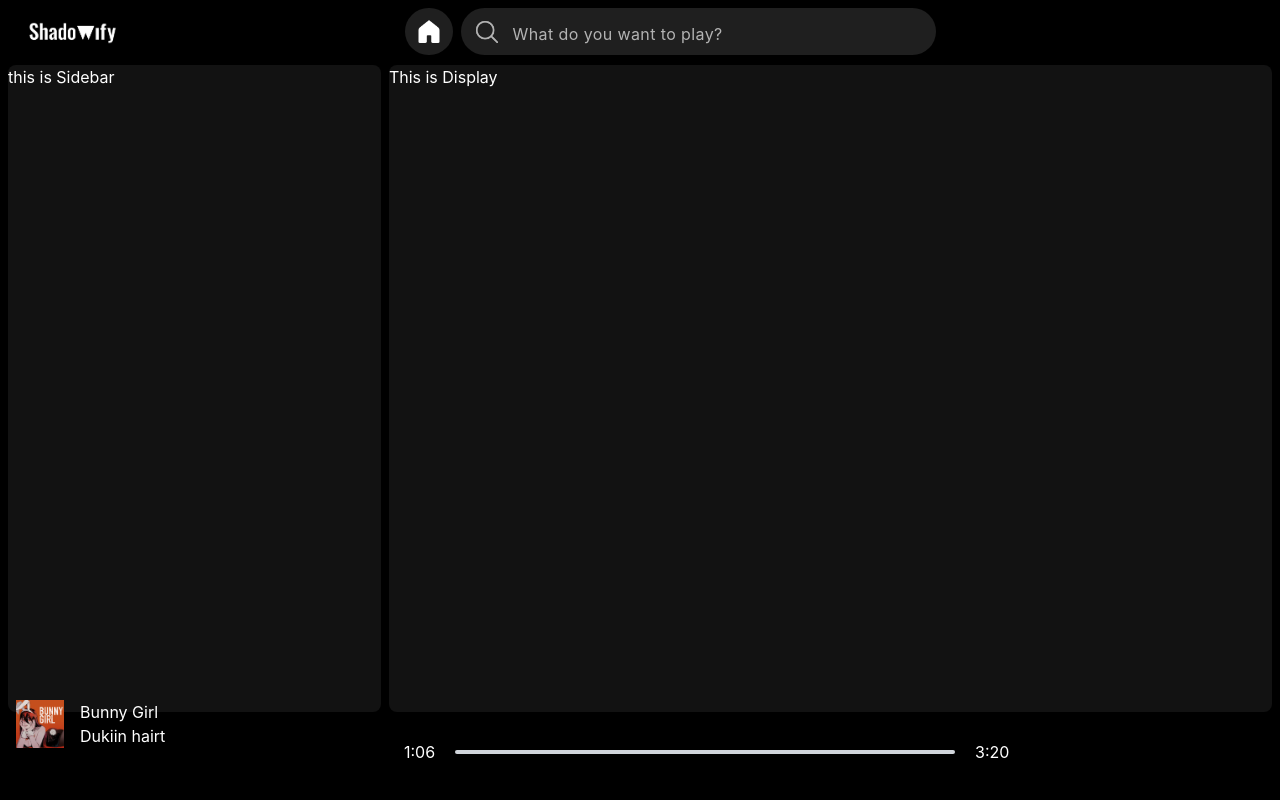
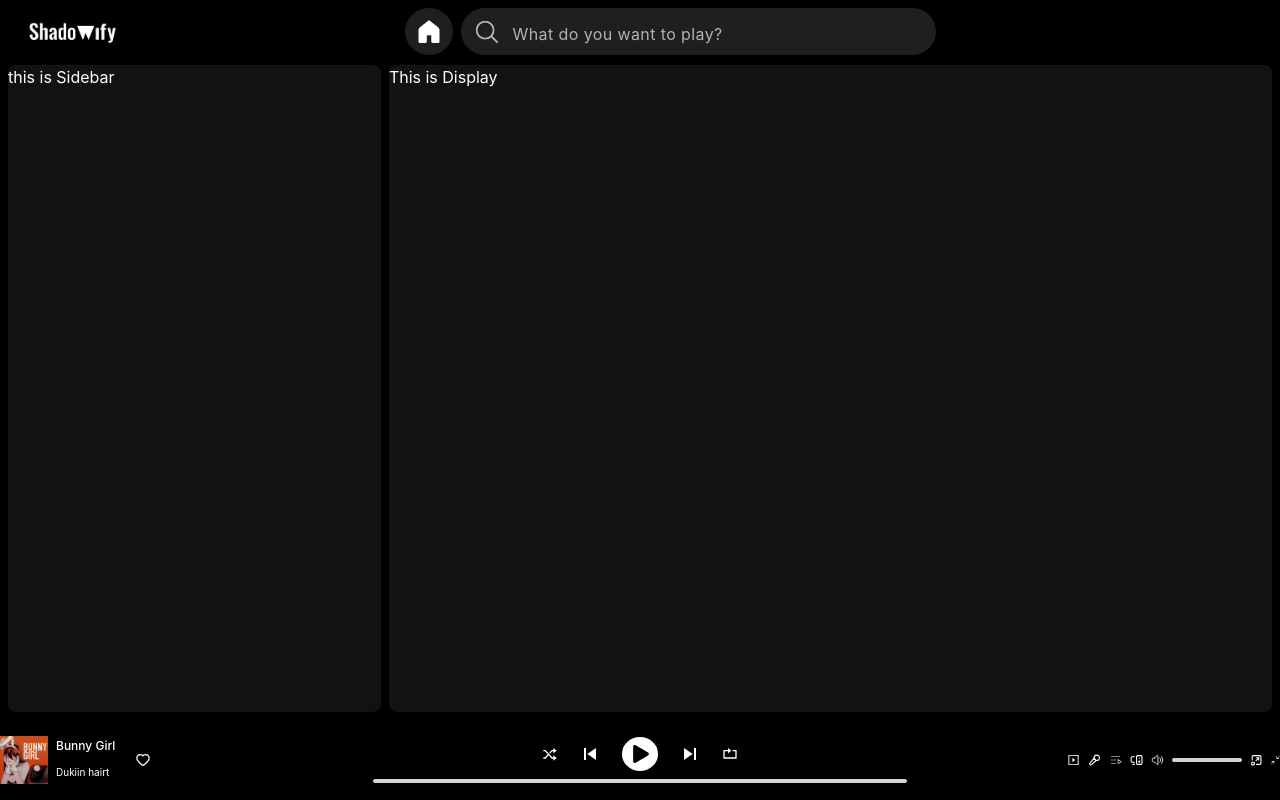
Before and after one commit to ZunsodB/Spotify-Project, a React (Vite) app: page / in a window 1280 px wide. Built offline with nearby package versions, Linux system fonts and the light colour scheme.

Commit message:
duu togluulagchiig testeer hiilee dahij saijruulna

```diff
--- a/package.json
+++ b/package.json
@@ -13,6 +13,7 @@
     "@clerk/clerk-react": "^5.16.1",
     "react": "^18.3.1",
     "react-dom": "^18.3.1",
+    "react-icons": "^5.3.0",
     "react-router-dom": "^7.0.1"
   },
   "devDependencies": {
--- a/src/Layouts/MusicPlayer.jsx
+++ b/src/Layouts/MusicPlayer.jsx
@@ -1,42 +1,110 @@
 import React from 'react'
 import {assets, songsData} from '../assets/assets'
+import { AiOutlineHeart, AiOutlinePlaySquare } from "react-icons/ai";
+import { IoMdSkipBackward, IoMdSkipForward } from "react-icons/io";
+import { BiRepeat, BiShuffle } from "react-icons/bi";
+import { FaPause, FaPlay } from "react-icons/fa";
+import { LuMonitorSpeaker } from "react-icons/lu";
+import { TbMicrophone2 } from "react-icons/tb";
+import {  PiQueueLight } from "react-icons/pi";
+import { HiOutlineSpeakerWave } from "react-icons/hi2";
+import { TbWindowMaximize } from "react-icons/tb";
+import { HiSpeakerXMark, HiSpeakerWave } from "react-icons/hi2";
+import { BsArrowsAngleContract } from "react-icons/bs";
 
 const MusicPlayer = () => {
   return (
-    <div className='h-[10%] bg-black flex justify-between items-center text-white px-4'>
-        <div className=' hidden lg:flex items-center gap-4'>
+    <div className="fixed w-full flex items-center justify-between bottom-0 left-0 h-20 bg-black">
+        <div className="w-2/12">
+            <div className="flex items-center gap-2">
+                <img src={songsData[0].image} alt="" className="h-12" />
+                <div>
+                    <h3 className="text-xs font-medium mb-1 text-white">
+                        {songsData[0].name || "hi"}
+                    </h3>
+                    <span className="text-[10px] text-white">
+                        {songsData[0].desc.slice(0, 12) || "bndi"}
+                    </span>
+                </div>
+                <AiOutlineHeart color="white" className="ml-3" />
 
-            {/* Odoohondoo assets dotor assets.js gej neej baigaad tendeesee data avj testelne spotify API holbohoor uurchilnu */}
-            <img className='w-12' src={songsData[0].image} alt="" />
-            <div>
-                <p> {songsData[0].name}</p>
-                <p> {songsData[0].desc.slice(0, 12)}</p>
             </div>
         </div>
-        <div className='flex flex-col items-center gap-1 m-auto'>
-          <div className=' flex gap-4'>
 
-            <img className='w-4 cursor-pointer' src={assets.shuffle_icon} alt="" />
-            <img className='w-4 cursor-pointer' src={assets.prev_icon} alt="" />
-            <img className='w-4 cursor-pointer' src={assets.play_icon} alt="" />
-            <img className='w-4 cursor-pointer' src={assets.next_icon} alt="" />
-            <img className='w-4 cursor-pointer' src={assets.loop_icon} alt="" />
 
-          </div>
-          <div className='flex items-center gap-5'>
-            <p>1:06</p>
-            <div className='w-[60vw] max-w-[500px] bg-gray-300 rounded-full cursor-pointer'>
-              <hr className='h-1 border-none w-0 bg-green-800 rounded-full' />
+
+        <div className="w-5/12">
+            <div className="flex justify-center items-center mb-2 gap-6">
+                <BiShuffle color="white" />
+                <IoMdSkipBackward color="white"  />
+                <button className='flex items-center rounded-[50%] bg-white justify-center p-2' >
+                  <FaPlay className='text-black text-lg ml-[2.5px]' />
+                </button>
+                {/* {0 ? (
+                    <button
+                        onClick={handleMaster}
+                        className="flex items-center rounded-[50%] bg-white justify-center p-2"
+                    >
+                        <FaPause className="text-black text-lg" />
+                    </button>
+                ) : (
+                    <button
+                        onClick={handleMaster}
+                        className="flex items-center rounded-[50%] bg-white justify-center p-2"
+                    >
+                        <FaPlay className="text-black text-lg" />
+                    </button>
+                )} */}
+                <IoMdSkipForward color="white" />
+                <BiRepeat color="white"/>
             </div>
-            <p>3:20</p>
-          </div>
+            <div className="flex items-center gap-2">
+                {/* <span className="text-xs">0</span>
+                <input
+                    type="range"
+                    name=""
+                    min={0}
+                    // value={progress}
+                    // disabled={!masterSong.mp3}
+                    // onChange={changeProgress}
+                    className="w-full block"
+                    max={100}
+                />
+                <span className="text-xs">hi </span> */}
+                <div className='w-[60vw] max-w-[800px] bg-gray-300 rounded-full cursor-pointer'>
+                    <hr className='h-1 border-none w-0 bg-green-800 rounded-full'/>
+                </div>
+            </div>
         </div>
-        <div className='hidden lg:flex items-center gap-2 opacity-75 '>
-          <img className='w-4' src={assets.play_icon} alt="" />
 
+
+
+        <div className="w-2/12 flex items-center gap-2">
+            <AiOutlinePlaySquare color="white" className="text-2xl" />
+            <TbMicrophone2 color="white" className="text-2xl" />
+            <PiQueueLight color="white"  className="text-2xl" />
+            <LuMonitorSpeaker color="white" className="text-2xl" />
+            < HiOutlineSpeakerWave color="white" className="text-2xl" />
+
+            {/* <HiSpeakerXMark className="text-2xl" /> */}
+            {/* <input
+                type="range"
+                name=""
+                min={0}
+                className="w-1/2 block"
+                max={100}
+            /> */}
+
+            {/* Duunii changa sul taaruulah heseg */}
+            <div className='w-[60vw] max-w-[70px] bg-gray-300 rounded-full cursor-pointer'>
+                <hr className='h-1 border-none w-0 bg-green-800 rounded-full'/>
+            </div>
+
+            <TbWindowMaximize color="white" className="text-2xl" />
+            <BsArrowsAngleContract color="white" />
         </div>
     </div>
-  )
+  );
 }
 
 export default MusicPlayer
```
Also changed, not shown: 1 other file (tests, documents, lock files or other folders).
